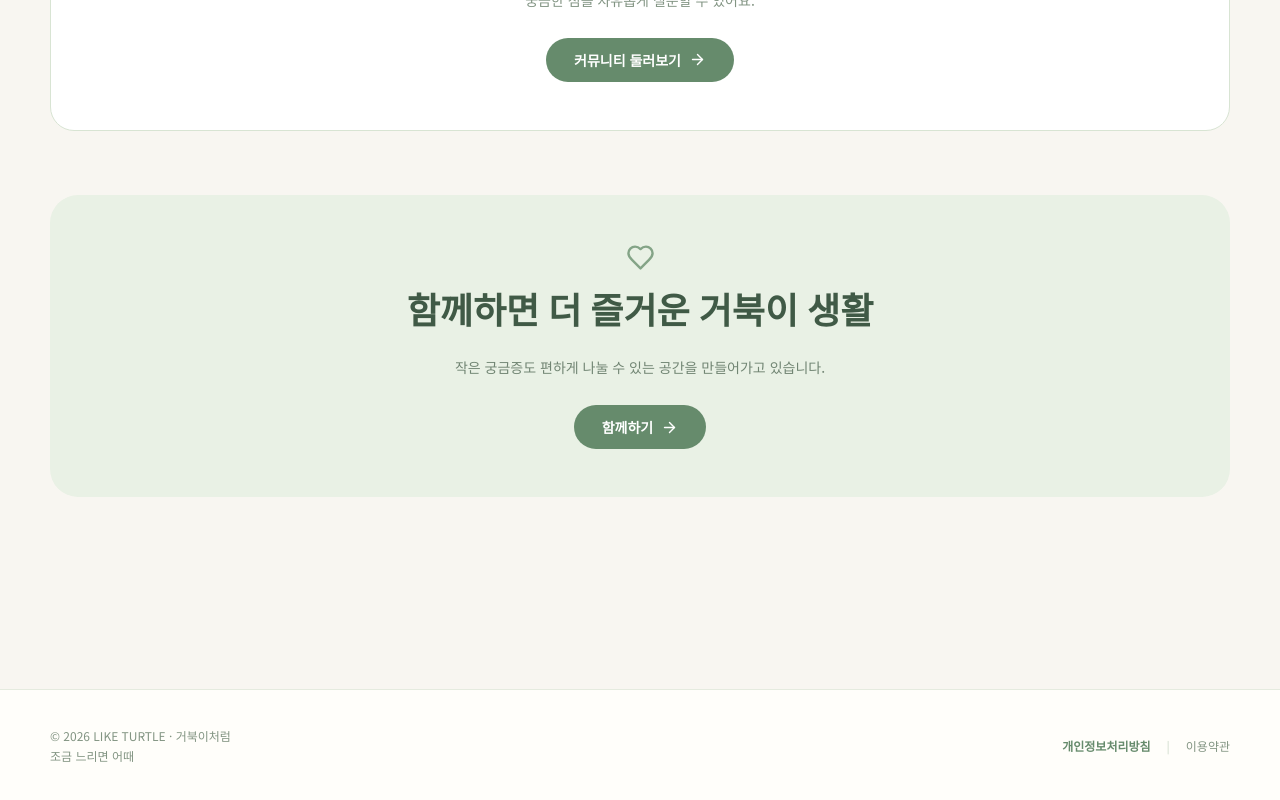
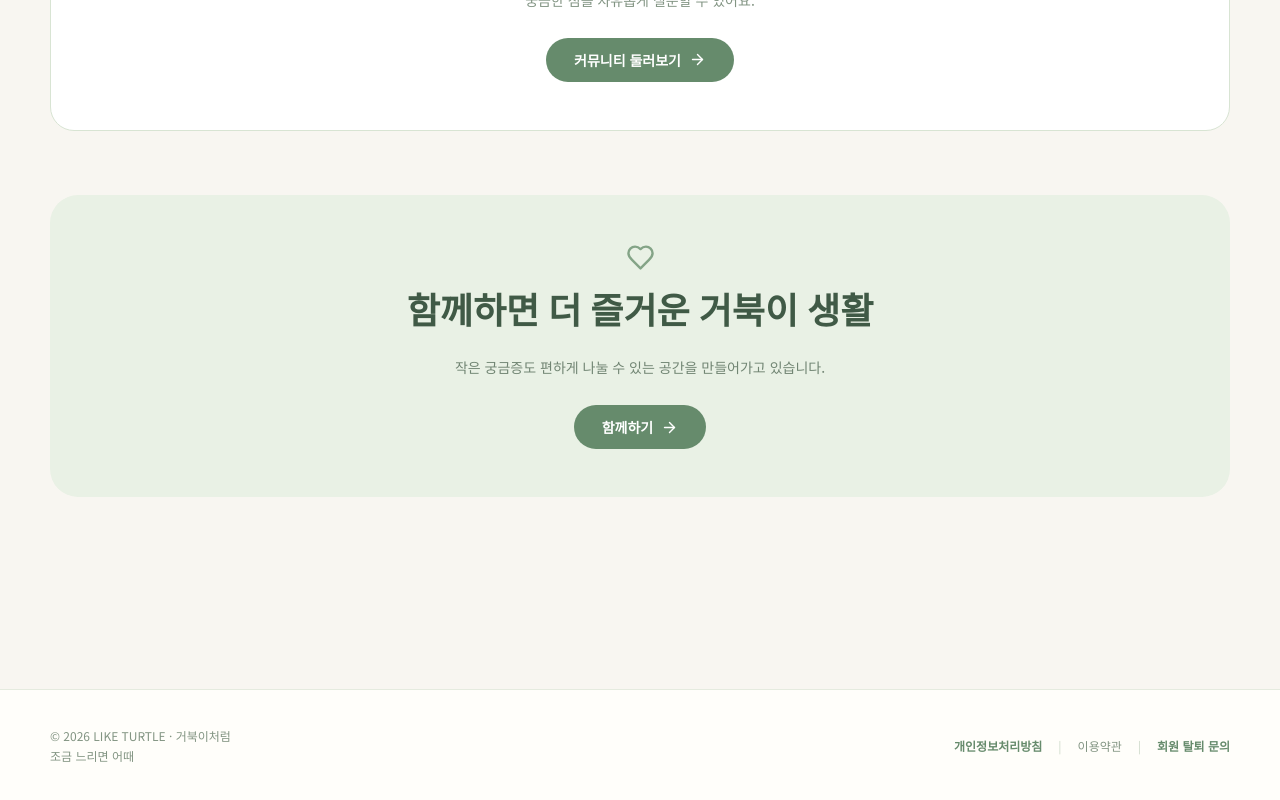
Before and after one commit to 3254lee-coder/gamelog, a Next.js app: page / in a window 1280 px wide. Shown: the part 1908-2708 px from the top of the page. Built offline with nearby package versions, Linux system fonts and the light colour scheme; no server answers; a web font is replaced by a local one.

Commit message:
Update layout.tsx

```diff
--- a/app/layout.tsx
+++ b/app/layout.tsx
@@ -12,6 +12,14 @@ const siteName = "거북이처럼 | LIKE TURTLE";
 
 const siteDescription =
   "조금 느리면 어때. 육지거북과 수생거북 사육 가이드, 커뮤니티, 성장일기를 함께하는 따뜻한 반려 거북이 공간.";
+
+const withdrawalEmail =
+  "mailto:3254lee@naver.com?subject=" +
+  encodeURIComponent("LIKE TURTLE 회원 탈퇴 문의") +
+  "&body=" +
+  encodeURIComponent(
+    "안녕하세요.\nLIKE TURTLE 회원 탈퇴를 문의합니다.\n\n가입 이메일: \n문의 내용: \n\n※ 비밀번호는 입력하지 마세요."
+  );
 
 export const metadata: Metadata = {
   metadataBase: new URL(siteUrl),
@@ -94,9 +102,7 @@ export default function RootLayout({
                 © 2026 LIKE TURTLE · 거북이처럼
               </span>
 
-              <span>
-                조금 느리면 어때
-              </span>
+              <span>조금 느리면 어때</span>
             </div>
 
             <nav
@@ -123,6 +129,20 @@ export default function RootLayout({
               >
                 이용약관
               </Link>
+
+              <span
+                aria-hidden="true"
+                className="text-[#cbd8c7]"
+              >
+                |
+              </span>
+
+              <a
+                href={withdrawalEmail}
+                className="inline-flex min-h-10 items-center font-semibold text-[#668b6c] transition hover:text-[#405a46] hover:underline"
+              >
+                회원 탈퇴 문의
+              </a>
             </nav>
           </div>
         </footer>
```
